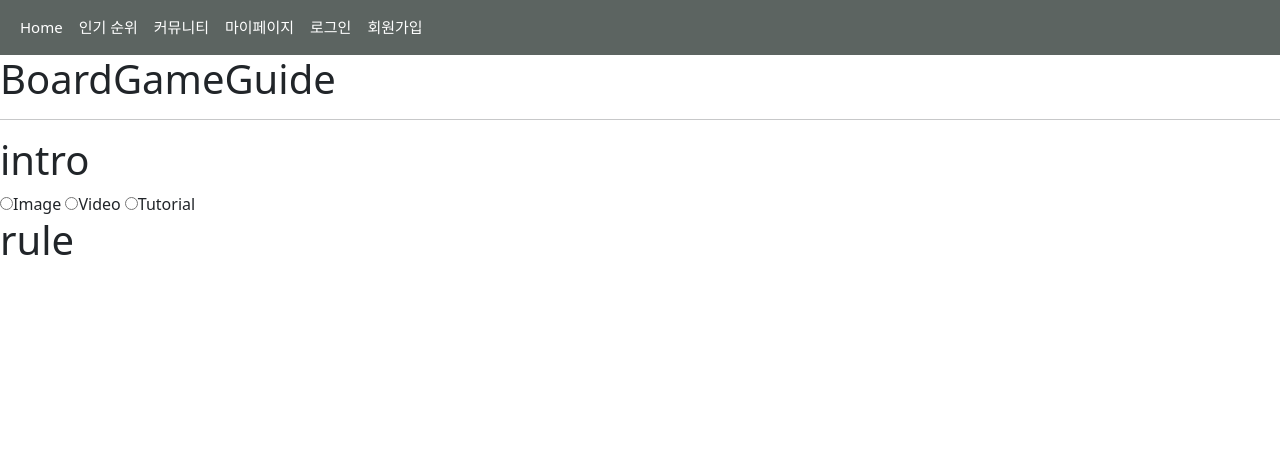
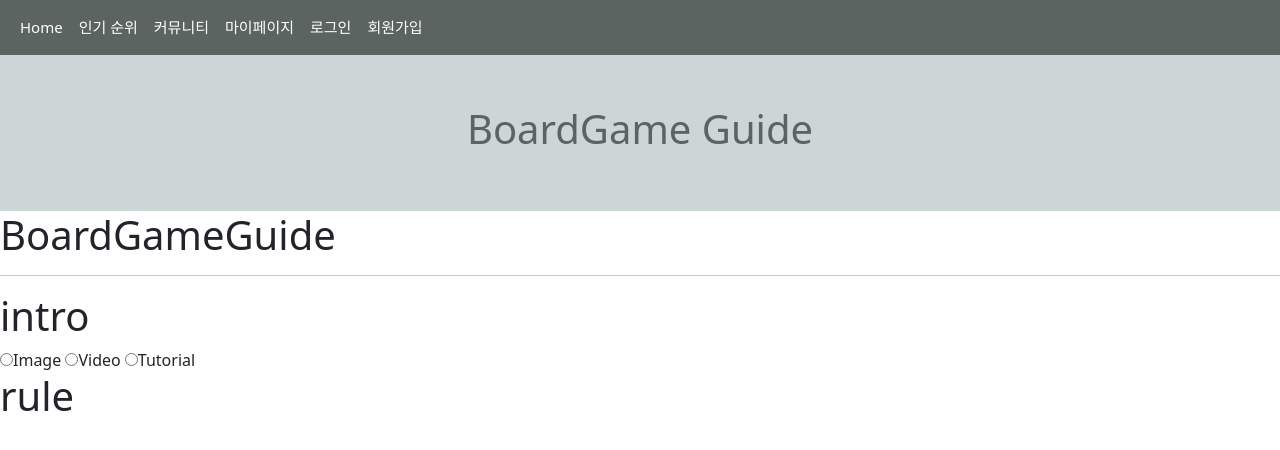
Before and after one commit to J1Yun/board-game-guide, a Django app: template BoardGameGuide/boardgame/templates/game.html in a window 1280 px wide. Shown: the top 450 px of the page. Run offline with Django 3.2, Linux system fonts and the light colour scheme; the template is opened without the code that fills it, so the values that code supplies are empty.

Commit message:
Update base

```diff
--- a/BoardGameGuide/boardgame/static/css/base.css
+++ b/BoardGameGuide/boardgame/static/css/base.css
@@ -30,3 +30,10 @@
     color: var(--body-background-color);
     font-size: 15px;
   }
+
+  .jumbotron {
+    background-color: var(--logo-background-color);
+    color: var(--font-color);
+    padding: 50px 10px;
+    margin-bottom: 0px;
+  }
--- a/BoardGameGuide/boardgame/templates/base.html
+++ b/BoardGameGuide/boardgame/templates/base.html
@@ -23,7 +23,7 @@
                         <a href="{% url 'rank' %}" class="nav-link">인기 순위</a>
                       </li>
                       <li class="nav-item">
-                        <a href="#" class="nav-link">커뮤니티</a>
+                        <a href="{% url 'comu_list' %}" class="nav-link">커뮤니티</a>
                       </li>
                       <li class="nav-item">
                         <a href="{% url 'mypage' %}" class="nav-link">마이페이지</a>
@@ -38,6 +38,9 @@
                   </div>
                 </div>
               </nav>
+              <div class="jumbotron">
+                <h1 class="text-center">BoardGame Guide</h1>
+            </div>
             </header>
 
           {% block content %}
```
